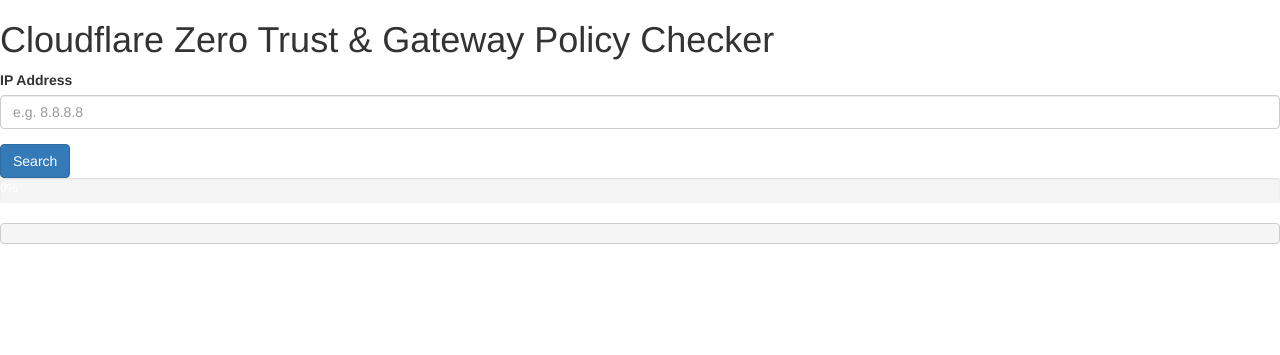
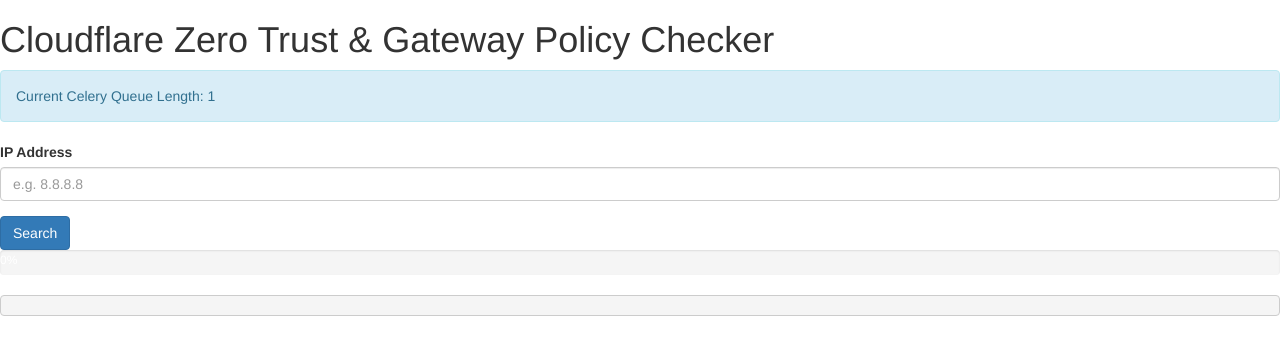
Before and after one commit to pcanham/py-cloudflare-zerotrust-checker, a Flask app: template templates/index.html in a window 1280 px wide. Shown: the top 355 px of the page. Run offline with Flask 3, Linux system fonts and the light colour scheme; the template is opened without the code that fills it: most values are stand-ins (such as "Sample title", 1, 10 or a date in 2020); some libraries are stand-ins or nearby versions.

Commit message:
feat: add in queue length

```diff
--- a/app.py
+++ b/app.py
@@ -4,6 +4,8 @@
 from flask_session import Session
 from tasks import check_ip_across_lists_and_policies, celery
 import redis
+
+r = redis.Redis.from_url(os.getenv('CELERY_BROKER_URL'))
 
 app = Flask(__name__)
 Bootstrap(app)  # <-- initialize Flask-Bootstrap
@@ -22,7 +24,11 @@
 
 @app.route('/', methods=['GET'])
 def index():
-    return render_template('index.html')
+    try:
+        queue_length = r.llen("default")  # Replace with your queue name if different
+    except redis.RedisError as e:
+        queue_length = f"Error: {str(e)}"
+    return render_template("index.html", queue_length=queue_length)
 
 
 @app.route('/check', methods=['POST'])
@@ -51,5 +57,14 @@
     return jsonify({'state': res.state, 'result': res.result})
 
 
+@app.route('/queue-length')
+def queue_length():
+    try:
+        length = r.llen('default')  # 'celery' is the default queue name
+        return jsonify({'queue_length': length})
+    except redis.RedisError as e:
+        return jsonify({'error': str(e)}), 500
+
+
 if __name__ == '__main__':
     app.run(host='0.0.0.0', port=5000, debug=True)
--- a/templates/index.html
+++ b/templates/index.html
@@ -2,6 +2,10 @@
 
 {% block body %}
   <h1 class="mb-4">Cloudflare Zero Trust & Gateway Policy Checker</h1>
+  <div class="alert alert-info mt-3">
+  Current Celery Queue Length: {{ queue_length }}
+  </div>
+
   <form onsubmit="submitForm(event)" class="mb-3">
     <div class="form-group">
       <label for="ip">IP Address</label>
```
Also changed, not shown: 1 other file.
